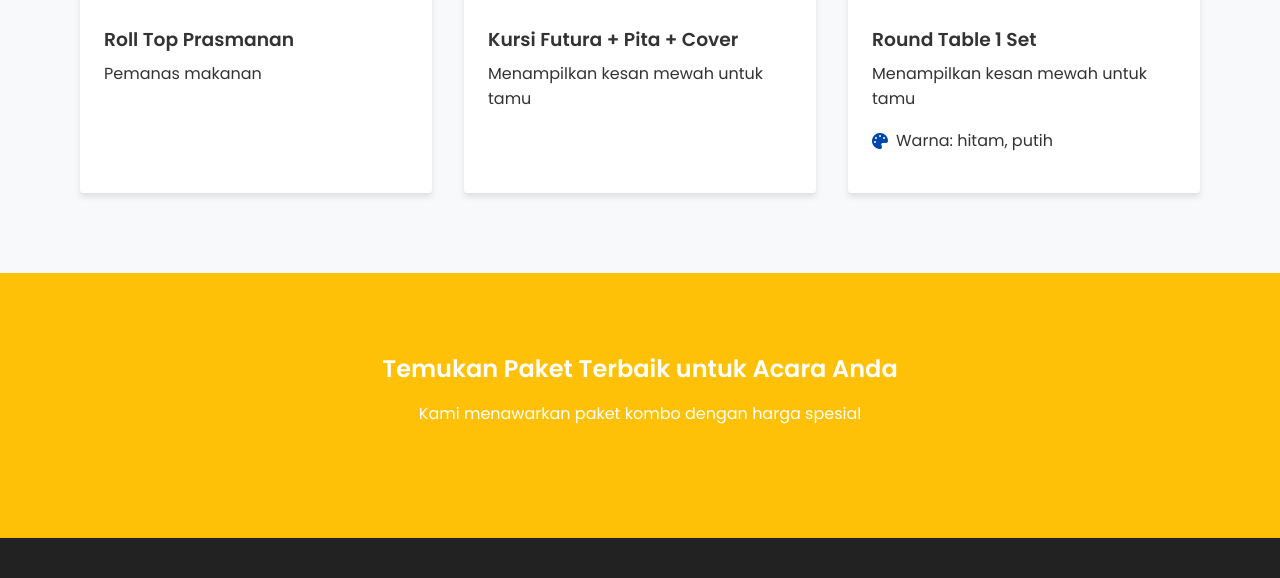
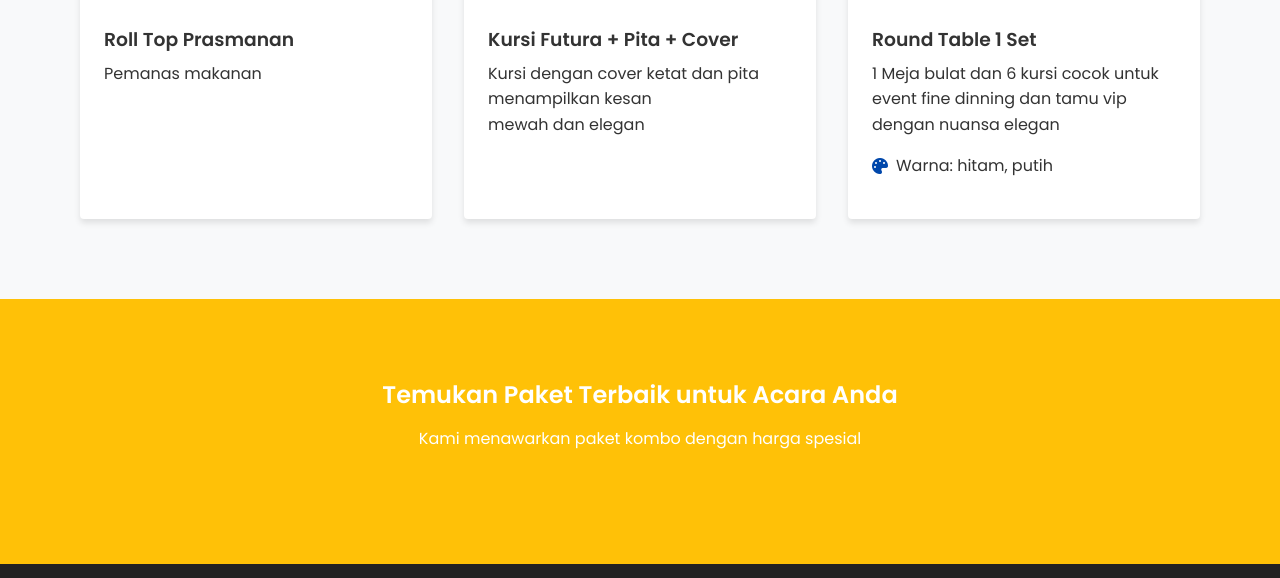
Before and after one commit to maulaalbi/sewatendakursi, a plain HTML site: page produk.html in a window 1280 px wide. Shown: the part 5902-6480 px from the top of the page. Drawn offline with Linux system fonts and the light colour scheme.

Commit message:
qwq124359842345471111123

```diff
--- a/produk.html
+++ b/produk.html
@@ -346,7 +346,7 @@
                     <img src="img/pita.jpg" alt="Kursi Sofa VIP">
                     <div class="product-info">
                         <h3>Kursi Futura + Pita + Cover</h3>
-                        <p>Menampilkan kesan mewah untuk tamu</p>
+                        <p>Kursi dengan cover ketat dan pita menampilkan kesan mewah dan elegan</p>
                         <ul class="product-specs">
                         </ul>
                     </div>
@@ -356,10 +356,9 @@
                     <img src="img/rountab1.jpg" alt="Kursi Sofa VIP">
                     <div class="product-info">
                         <h3>Round Table 1 Set</h3>
-                        <p>Menampilkan kesan mewah untuk tamu</p>
+                        <p>1 Meja bulat dan 6 kursi cocok untuk event fine dinning dan tamu vip dengan nuansa elegan</p>
                         <ul class="product-specs">
                             <li><i class="fas fa-palette"></i> Warna:  hitam, putih</li>
-
                         </ul>
                     </div>
                 </div>
```
